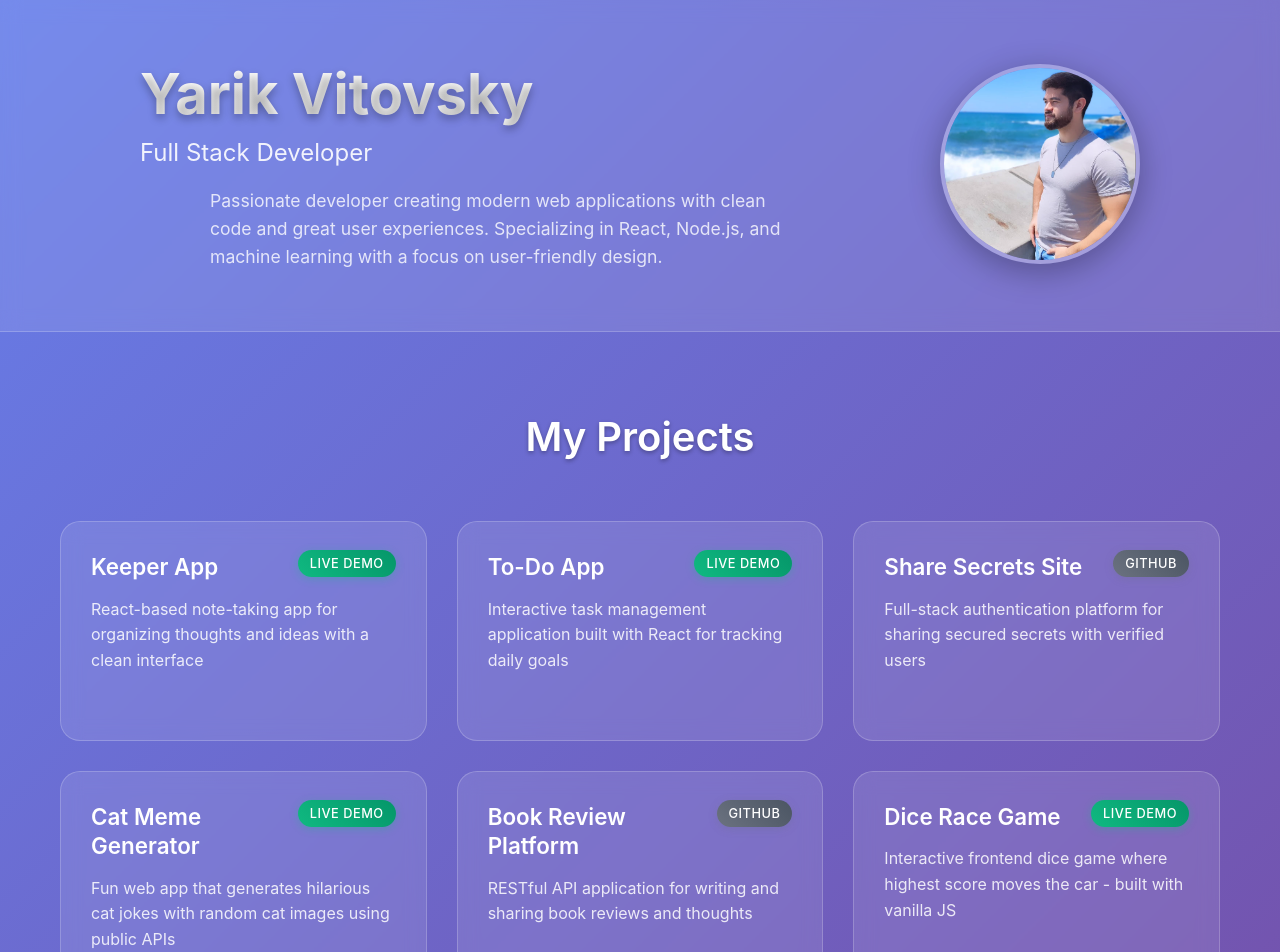
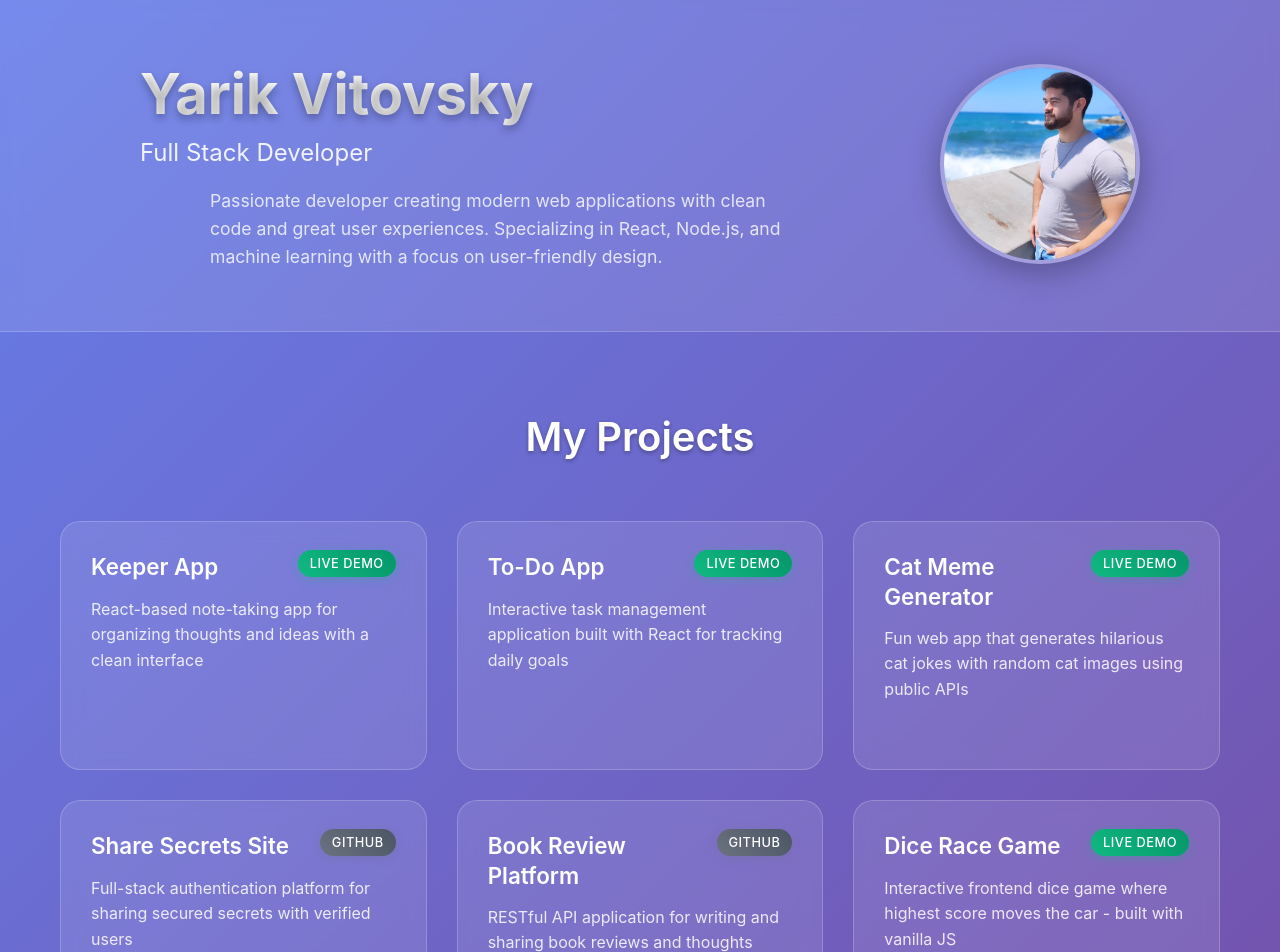
Before and after one commit to YarikVitovsky/personal-website, a React (Vite) app: page / in a window 1280 px wide. Shown: the top 952 px of the page. Built offline with nearby package versions, Linux system fonts and the light colour scheme.

Commit message:
Swap positions of Cat Meme Generator and Share Secrets Site

```diff
--- a/src/App.jsx
+++ b/src/App.jsx
@@ -22,19 +22,19 @@ const projects = [
     },
     {
         id: 3,
+        title: "Cat Meme Generator",
+        description: "Fun web app that generates hilarious cat jokes with random cat images using public APIs",
+        link: "https://hilarious-banoffee-1e3d7a.netlify.app/",
+        isLive: true,
+        color: "#EA580C" // Orange
+    },
+    {
+        id: 4,
         title: "Share Secrets Site",
         description: "Full-stack authentication platform for sharing secured secrets with verified users",
         link: "https://github.com/YarikVitovsky/Secrets",
         isLive: false,
         color: "#7C3AED" // Violet
-    },
-    {
-        id: 4,
-        title: "Cat Meme Generator",
-        description: "Fun web app that generates hilarious cat jokes with random cat images using public APIs",
-        link: "https://hilarious-banoffee-1e3d7a.netlify.app/",
-        isLive: true,
-        color: "#EA580C" // Orange
     },
     {
         id: 5,
```
